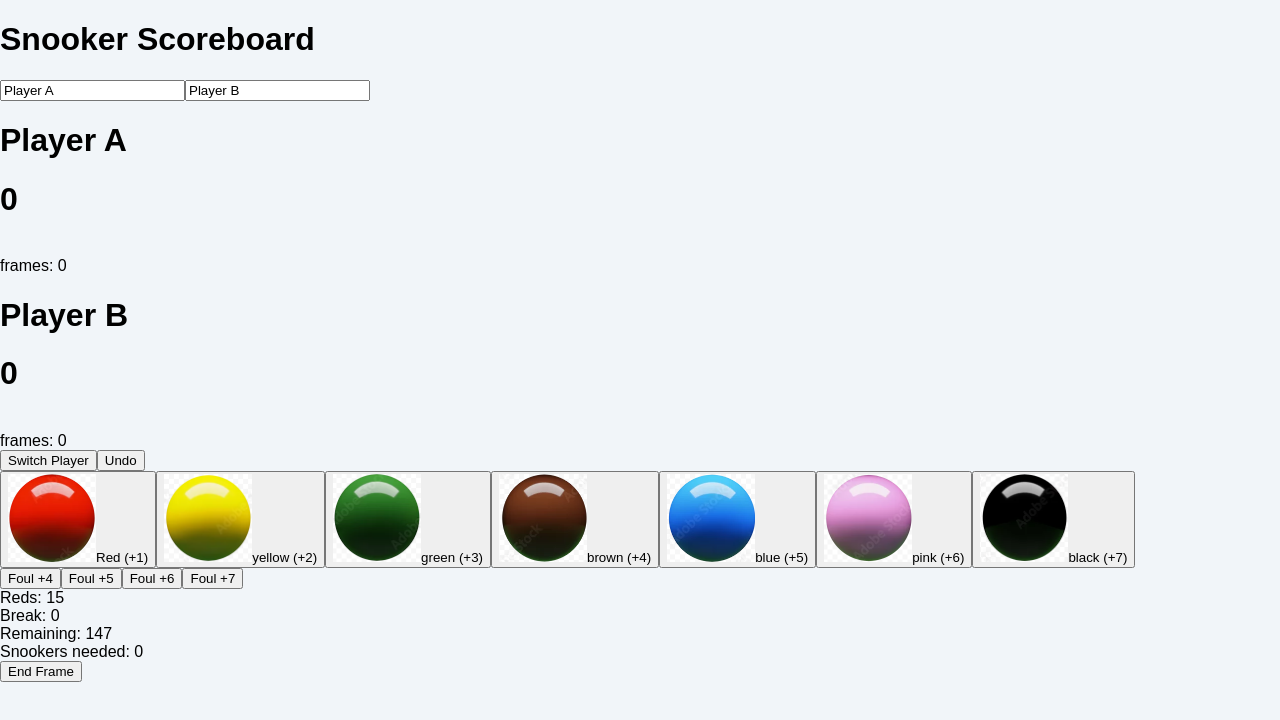
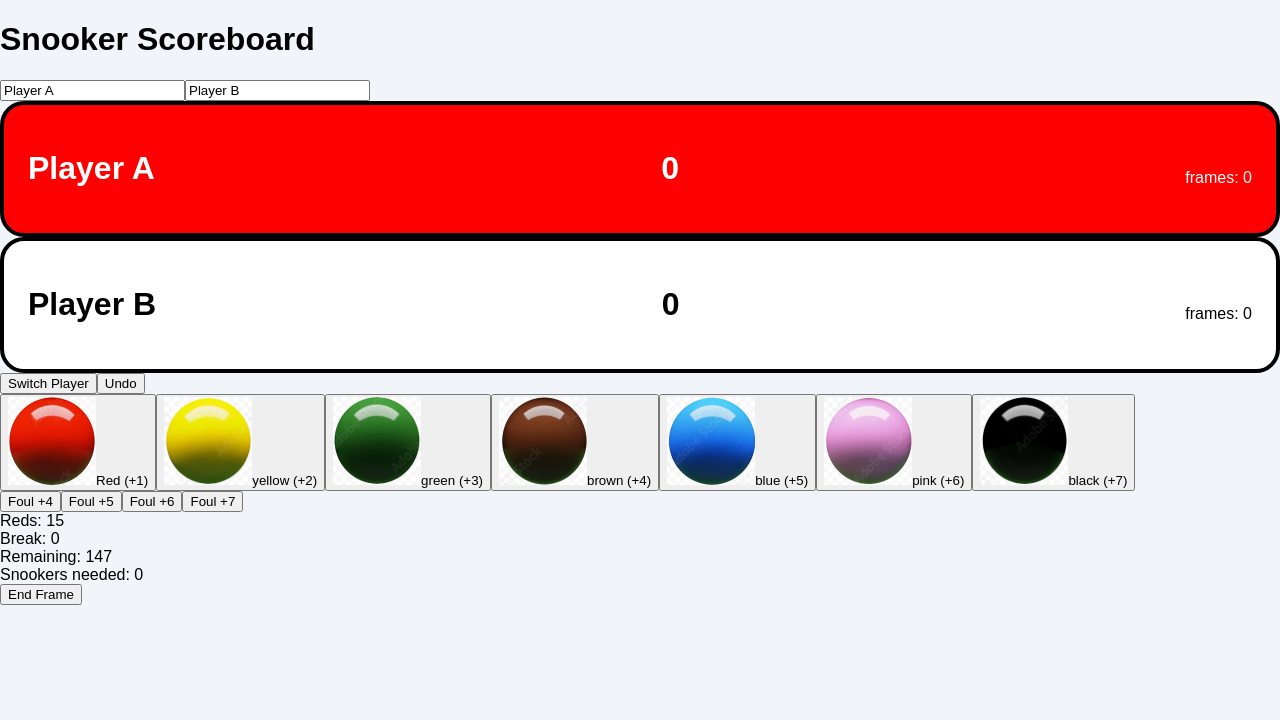
Before and after one commit to phuriponga/SnookerScoreBoard, a Next.js app: page / in a window 1280 px wide. Shown: the top 720 px of the page. Built offline with nearby package versions, Linux system fonts and the light colour scheme.

Commit message:
Update SnookerScoreboardApp.tsx

```diff
--- a/components/SnookerScoreboardApp.tsx
+++ b/components/SnookerScoreboardApp.tsx
@@ -165,13 +165,20 @@ export default function SnookerScoreboardApp() {
 
         <Card className="rounded-3xl shadow">
           <CardContent className="p-6 grid grid-cols-2 gap-6">
-            {(['A', 'B'] as Player[]).map(p => (
-              <div
-                key={p}
-                className={`w-full rounded-3xl px-8 py-6 flex items-center justify-between border-4 transition-all duration-300 ${
-                currentPlayer === p ? 'bg-black text-white border-yellow-400 shadow-2xl' : 'bg-white text-black border-gray-300'
-                }`}
-              >
+          {(['A', 'B'] as Player[]).map(p => (
+            <div
+              key={p}
+              style={{
+                backgroundColor: currentPlayer === p ? "red" : "white",
+                color: currentPlayer === p ? "white" : "black",
+                border: "4px solid black",
+                borderRadius: "24px",
+                padding: "24px",
+                display: "flex",
+                justifyContent: "space-between",
+                alignItems: "center"
+              }}
+            >
                 <h1>{playerNames[p]}</h1>
                 <h1>{scores[p]}</h1>
                 <br />frames: {frames[p]}
```
